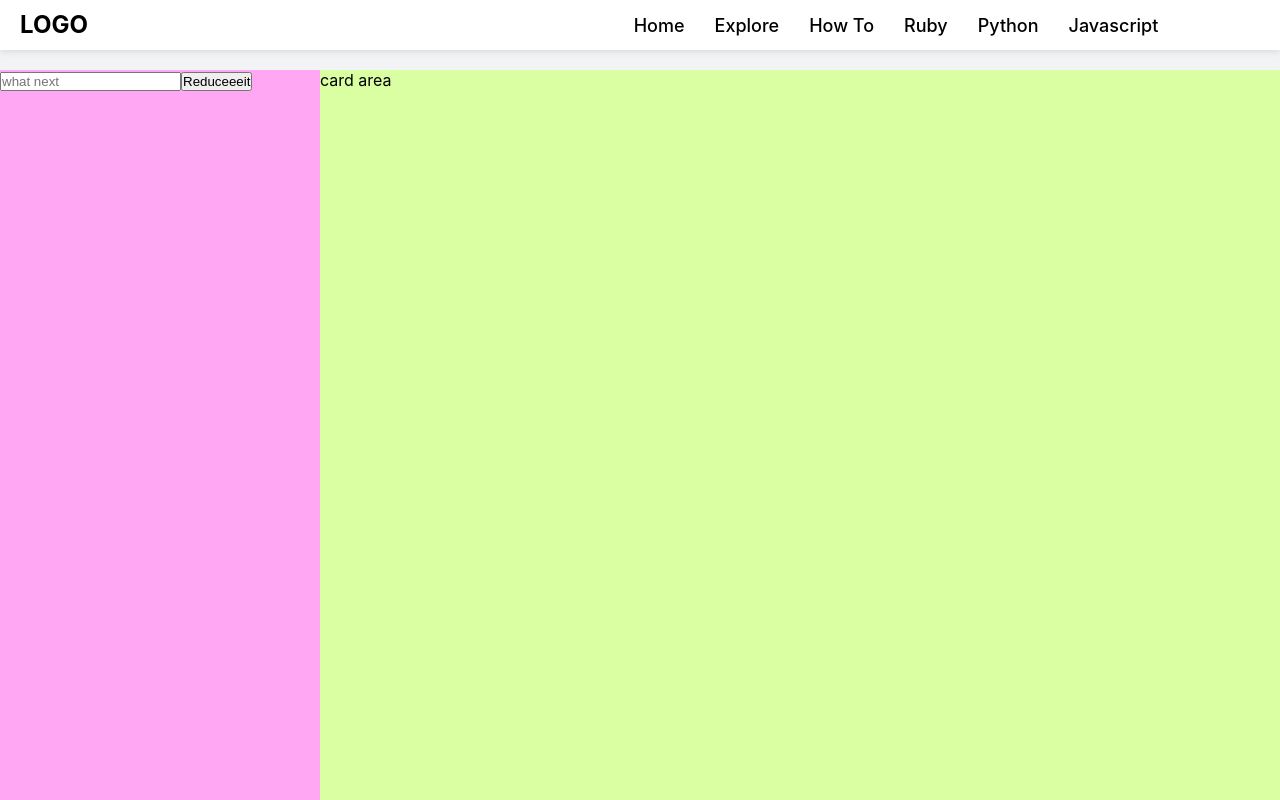
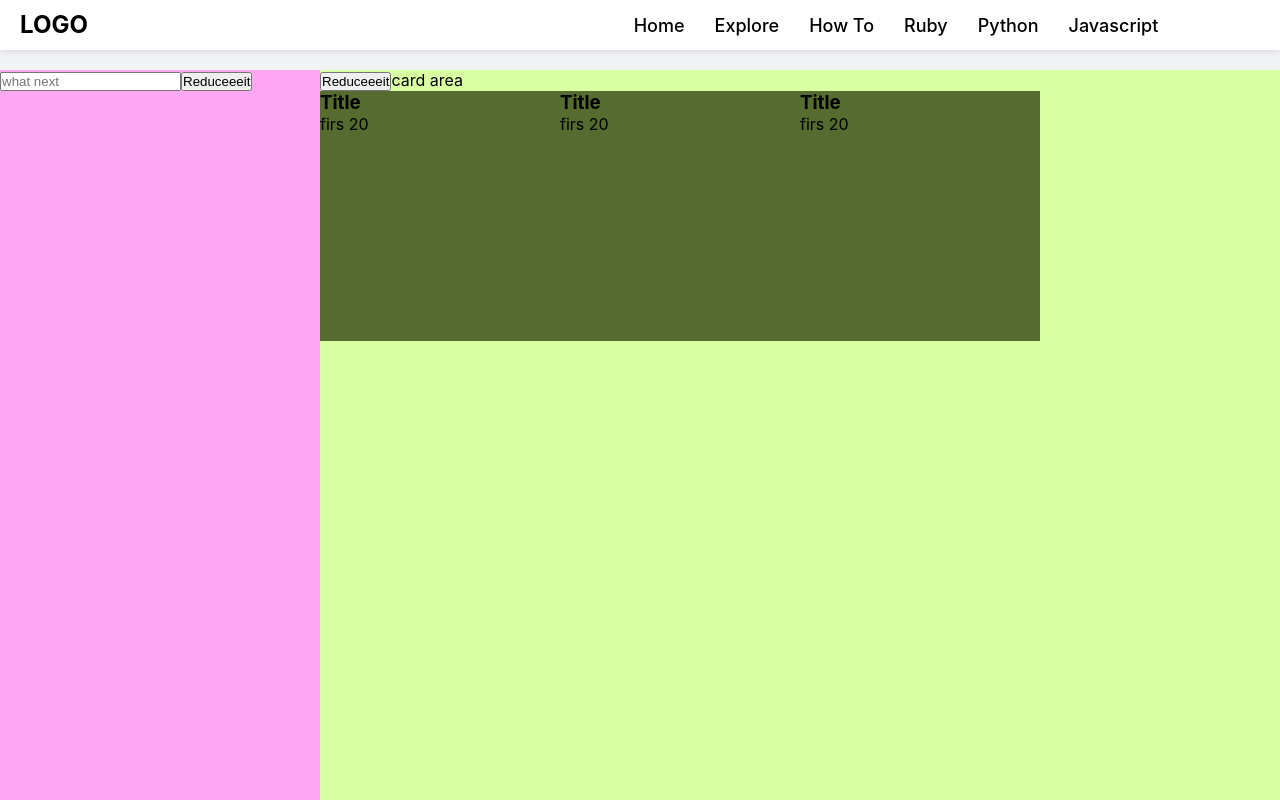
Before and after one commit to FillanL/Tech_Blog, a React (Create React App) app: page /Explore in a window 1280 px wide. Shown: the top 800 px of the page. Built offline with nearby package versions, Linux system fonts and the light colour scheme.

Commit message:
explore page changes

```diff
--- a/src/CSS/article_page.scss
+++ b/src/CSS/article_page.scss
@@ -1,11 +1,11 @@
 
 .articleShow{
-    background-color: coral;
+    // background-color: coral;
     height: 100%;
     min-width: 100vw;
     min-height: 100vh;
     .feature-img{
-        background-color: purple;
+        // background-color: purple;
         text-align: center;
         // img{
         //     margin: 0 auto;
@@ -18,6 +18,10 @@
         height: 100%;
         padding: 2% 9% 8% 9%;
         article{
+            // border: black 1px solid;
+            background-color: white;
+            padding: 2%;
+            box-shadow: 2px 4px 4px 2px rgba(102, 102, 102, 0.253);
             -webkit-user-select: none;
             -khtml-user-select: none;
             -moz-user-select: none;
--- a/src/CSS/explore.scss
+++ b/src/CSS/explore.scss
@@ -2,13 +2,24 @@
     min-height: 100vh;
     min-width: 100vw;
     display: grid;
-    grid-template-columns: 25% 75%;
+    // grid-template-columns: 25% 75%;
     background-color: rgb(194, 255, 255);
     .card-area{
+        width: 100%;
         background-color: rgb(218, 255, 162);
+        transition: width 4s ease-in-out;
+        .cards-container{
+            display: grid;
+            grid-template-columns: repeat(4, 1fr);
 
+        }
     }
     .search-box{
         background-color: rgb(255, 167, 243);
     }
 }
+.card-box{
+    width: 100%;
+    height: 250px;
+    background-color: darkolivegreen;
+}
--- a/src/Components/explore.js
+++ b/src/Components/explore.js
@@ -1,17 +1,39 @@
 import React, { Component } from 'react'
+
+import ExploreCard from '../Components/exploreCard'
 import '../CSS/explore.scss'
 
 export default class Explore extends Component {
+    state ={
+        toggle: {
+            exploreGrid: "25% 75%",
+            searchBox: ""
+        }
+    }
 
-    glide = ()=>{
-    //   document.getElementsByClassName('search-box').Style.backgroundColor = 'red'
-       console.log("here")
+    glide = () =>{
+        if(this.state.toggle.searchBox === ""){
+            return this.setState({
+                toggle:{
+                    exploreGrid: "100%",
+                    searchBox: "none"
+                }
+            })
+        } else{
+            return this.setState({
+                toggle:{
+                    exploreGrid: "25% 75%",
+                    searchBox: ""
+                }
+            })
+        }
     }
 
     render() {
+        const cards = [{card: 1},{card: 2}, {card: 2}]
         return (
-            <div className="explore">
-                <div className="search-box">
+            <div className="explore" style={{gridTemplateColumns: this.state.toggle.exploreGrid}}>
+                <div className="search-box" style={{display: this.state.toggle.searchBox}}>
                     <input type="search"
                     placeholder="what next"
                     />
@@ -20,7 +42,16 @@ export default class Explore extends Component {
                     </button>
                 </div>
                 <div className="card-area">
+                    <button onClick={()=>this.glide()}>
+                        Reduceeeit
+                    </button>
                     card area
+                    <div className="cards-container">
+                        {cards.map( card =>
+                            <ExploreCard key={card.card}/>
+
+                        )}
+                    </div>
                 </div>
             </div>
         )
--- a/src/Components/exploreCard.js
+++ b/src/Components/exploreCard.js
@@ -1,13 +1,14 @@
 import React, { Component } from 'react'
+import '../CSS/explore.scss'
 
 export default class ExploreCard extends Component {
     render() {
         return (
-            <div>
-                <div className="feature-img">
+            <div className="card-box">
+                {/* <div className="feature-img">
 
                 <img srcSet="https://images.unsplash.com/photo-1557858310-9052820906f7?ixlib=rb-1.2.1&ixid=eyJhcHBfaWQiOjEyMDd9&auto=format&fit=crop&w=800&q=60" alt="stuff" />
-                </div>
+                </div> */}
                 <div className="info-section">
                     <article>
                         <h3>Title</h3>
```
